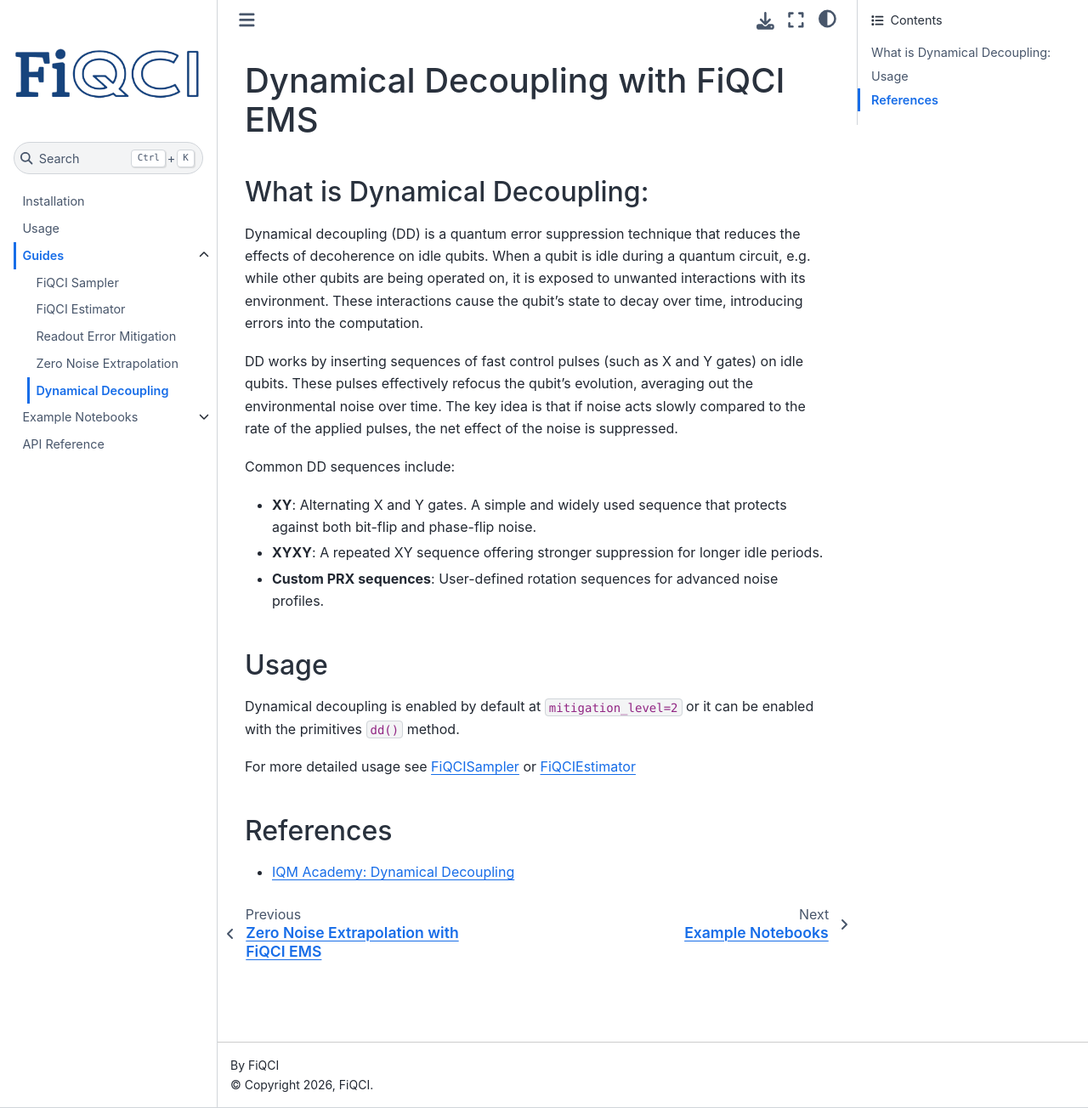
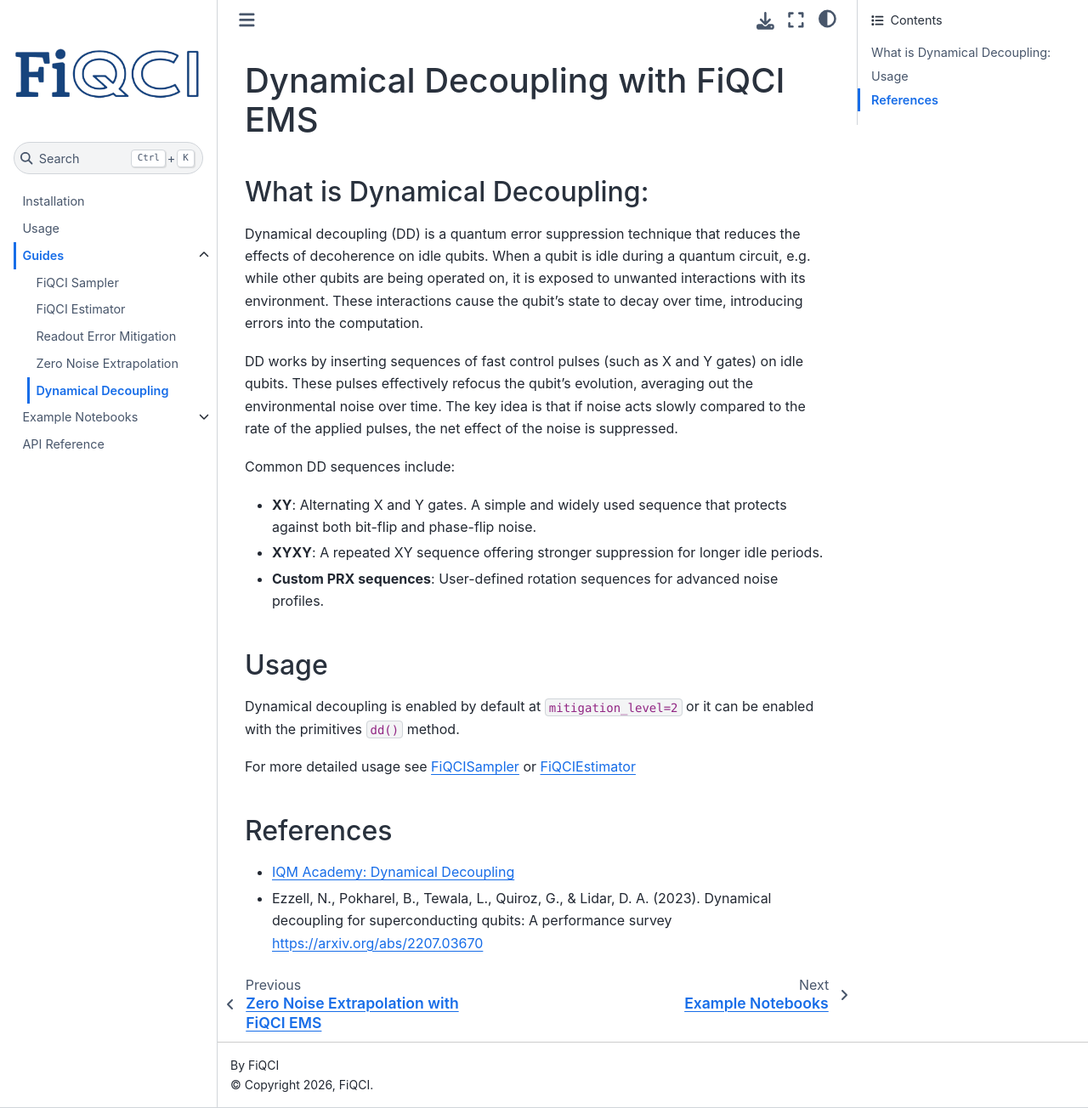
Before and after one commit to FiQCI/fiqci-ems, a Sphinx documentation site: the page built from docs/pages/dynamical_decoupling.md, in a window 1280 px wide and 1304 px high. Shown: the whole window at 85% size. Built offline with Sphinx 7.4.7 and the Sphinx Book theme 1.1.4, drawn with Linux system fonts in a browser that asks for light colours.

Commit message:
add reference

```diff
--- a/docs/pages/dynamical_decoupling.md
+++ b/docs/pages/dynamical_decoupling.md
@@ -21,3 +21,4 @@
 ## References
 
 - [IQM Academy: Dynamical Decoupling](https://www.iqmacademy.com/learn/errorreduction/02-dd/)
+- Ezzell, N., Pokharel, B., Tewala, L., Quiroz, G., & Lidar, D. A. (2023). Dynamical decoupling for superconducting qubits: A performance survey [https://arxiv.org/abs/2207.03670](https://arxiv.org/abs/2207.03670)
```
